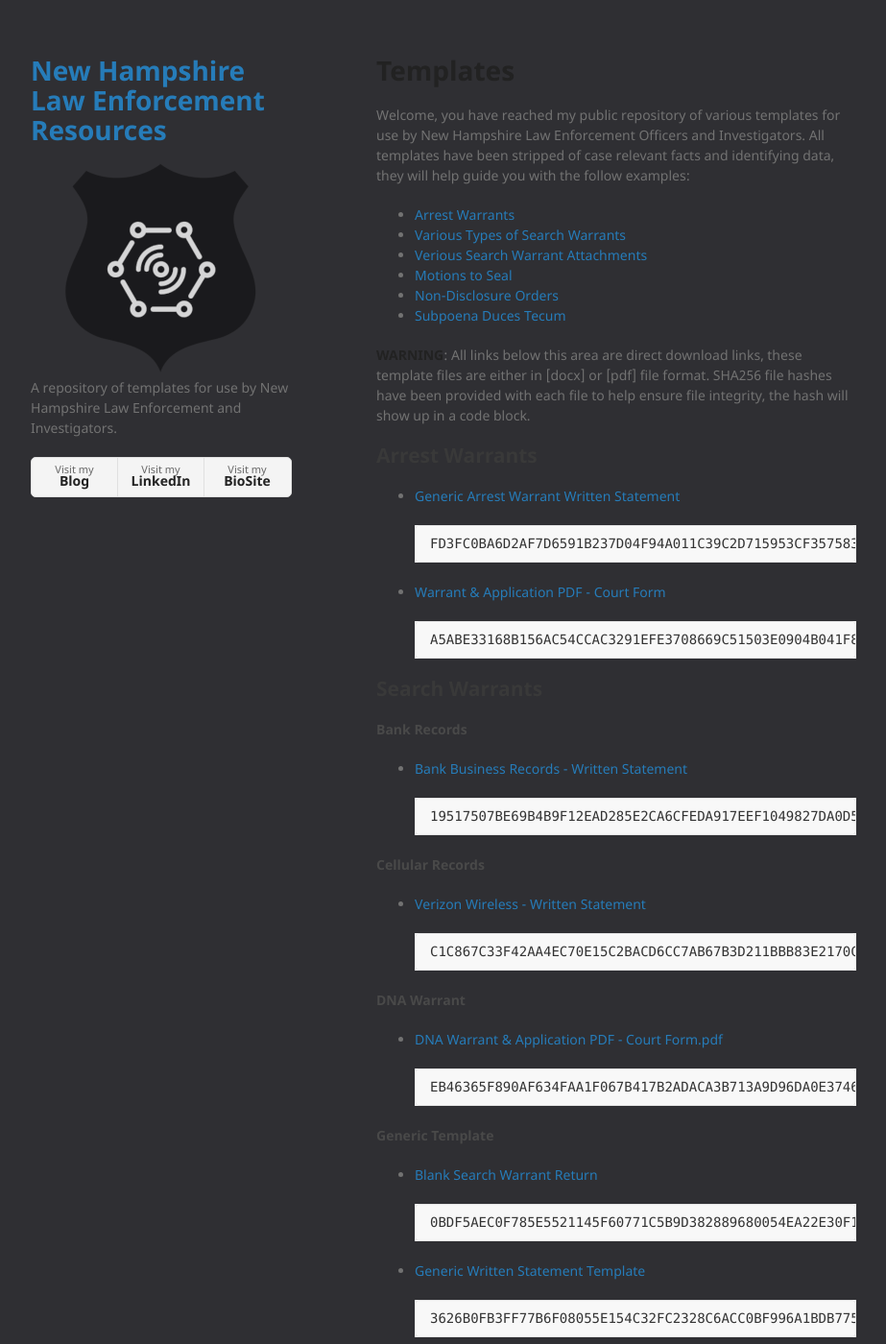
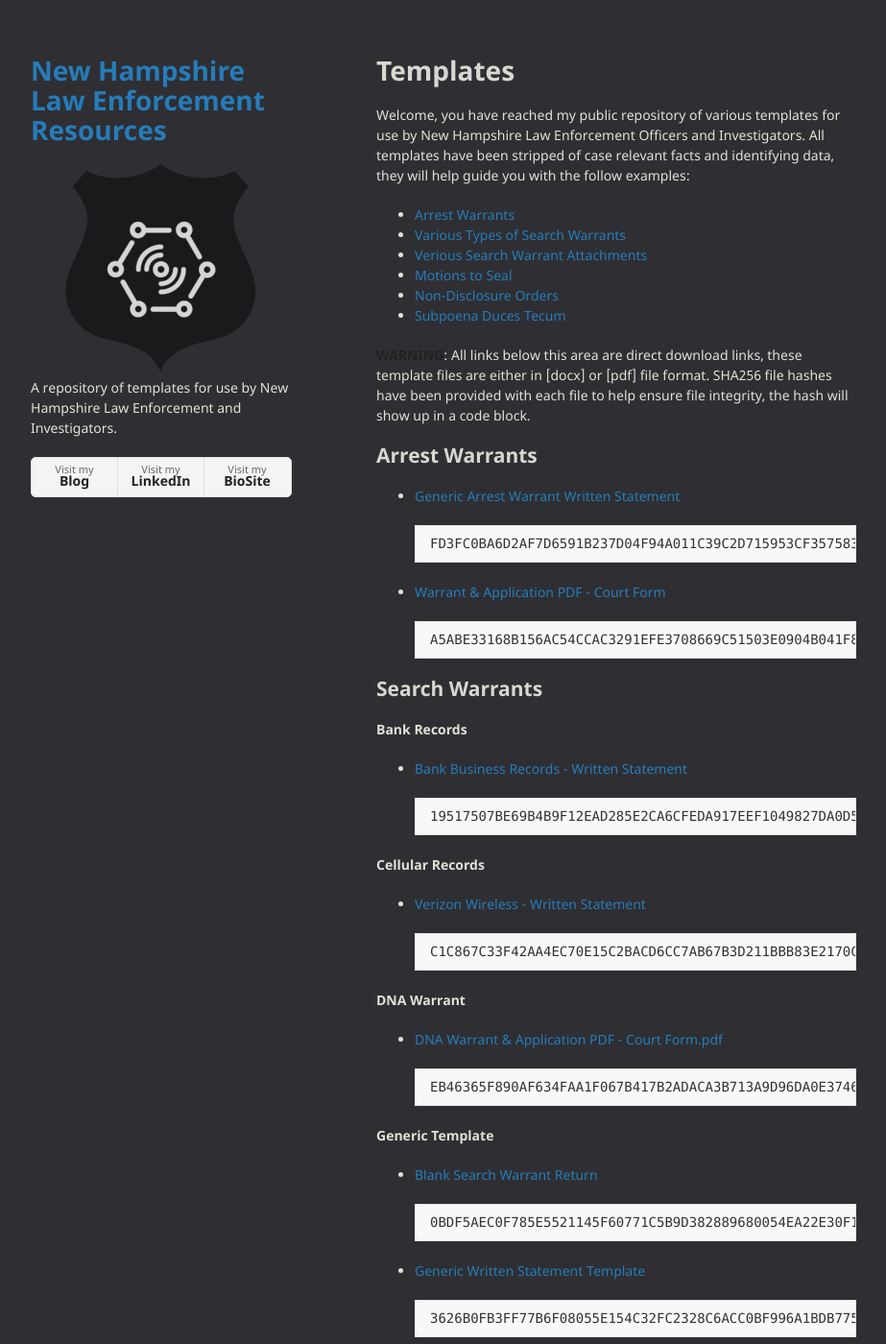
Before and after one commit to iotdetective/nhle-resources, a Jekyll site: the page built from index.md, in a window 1280 px wide and 1400 px high. Shown: the whole window at 96% size, without its empty margins (178-1101 px from the left). Built offline with Jekyll 4.4.1, drawn with Linux system fonts in a browser that asks for light colours; our own code applies the rules of GitHub Pages for plain Markdown files.

Commit message:
Update jekyll-theme-minimal.scss
Changing text color to match with iotdetective.net

```diff
--- a/_sass/jekyll-theme-minimal.scss
+++ b/_sass/jekyll-theme-minimal.scss
@@ -5,12 +5,12 @@ body {
   background-color: #2f2f33;
   padding:50px;
   font: 14px/1.5 "Noto Sans", "Helvetica Neue", Helvetica, Arial, sans-serif;
-  color:#727272;
+  color:#dfe2d8;
   font-weight:400;
 }
 
 h1, h2, h3, h4, h5, h6 {
-  color:#222;
+  color:#d7d8d1;
   margin:0 0 20px;
 }
 
@@ -27,11 +27,11 @@ h1 {
 }
 
 h2 {
-  color:#393939;
+  color:#d7d8d1;
 }
 
 h3, h4, h5, h6 {
-  color:#494949;
+  color:#dfe2d8;
 }
 
 a {
```
